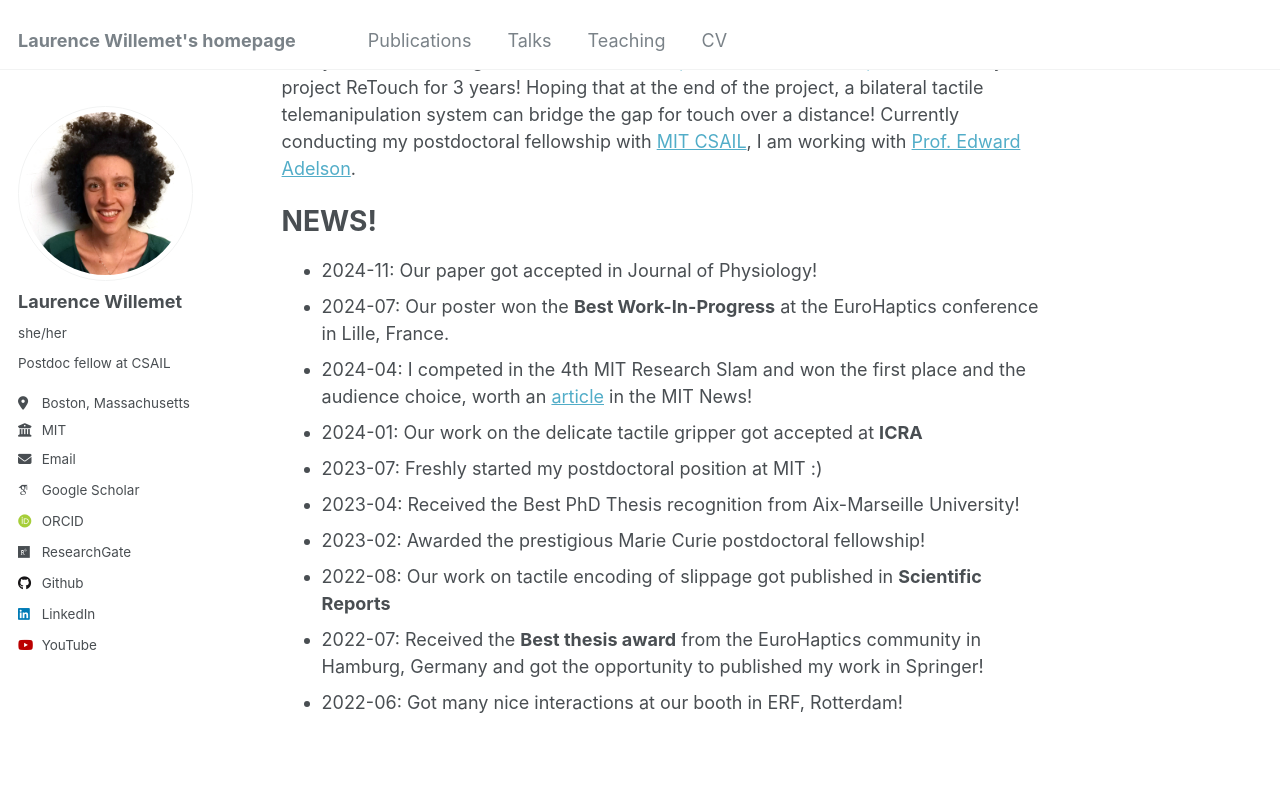
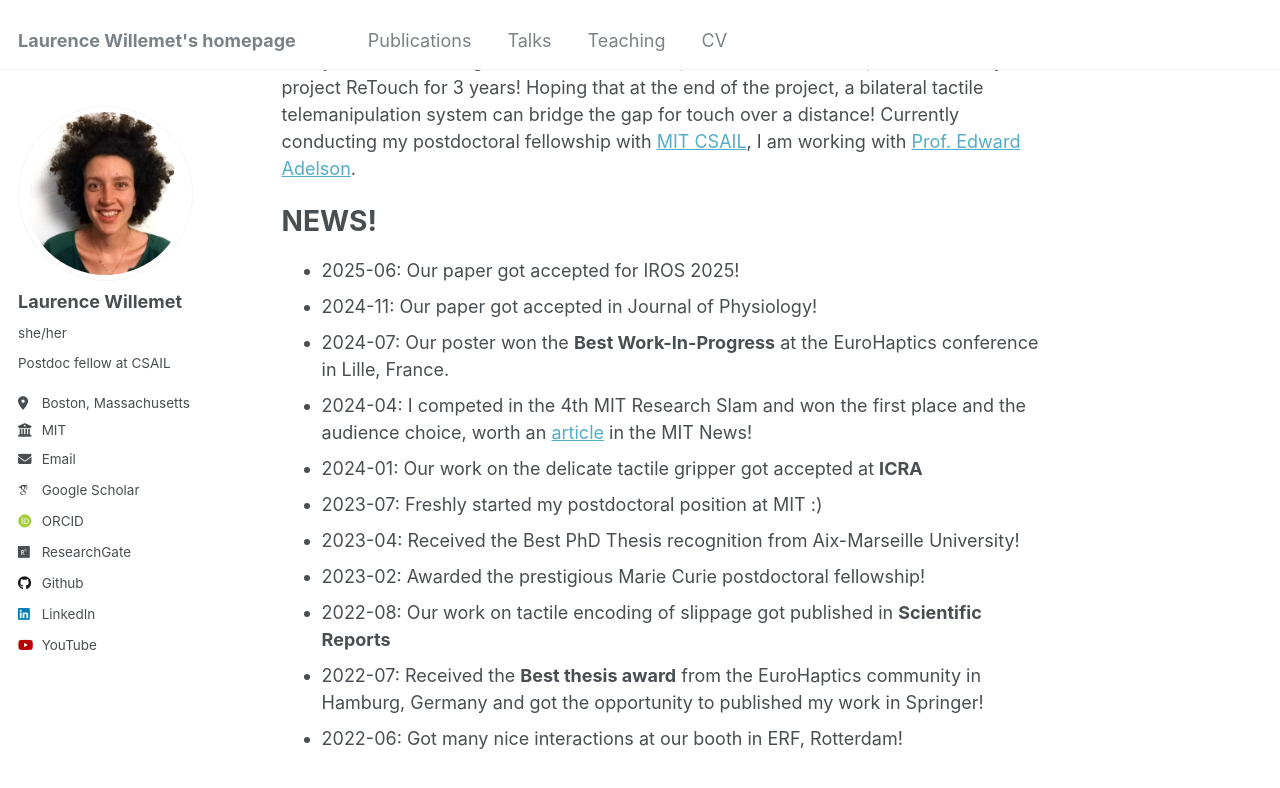
Before and after one commit to lwillemet/lwillemet.github.io, a Jekyll site: the page built from _pages/about.md, in a window 1280 px wide and 900 px high, scrolled down 445 px. Shown: the top 788 px of the window. Built offline with Jekyll 4.4.1, drawn with Linux system fonts in a browser that asks for light colours; some web fonts are replaced.

Commit message:
Update about.md

```diff
--- a/_pages/about.md
+++ b/_pages/about.md
@@ -15,6 +15,7 @@ Last year, I have been granted the [Marie Curie postdoctoral fellowship](https:/
 
 NEWS!
 ======
+* 2025-06: Our paper got accepted for IROS 2025!
 * 2024-11: Our paper got accepted in Journal of Physiology!
 * 2024-07: Our poster won the **Best Work-In-Progress** at the EuroHaptics conference in Lille, France.
 * 2024-04: I competed in the 4th MIT Research Slam and won the first place and the audience choice, worth an [article](https://news.mit.edu/2024/science-communication-competition-brings-research-into-real-world-0430) in the MIT News!
```
